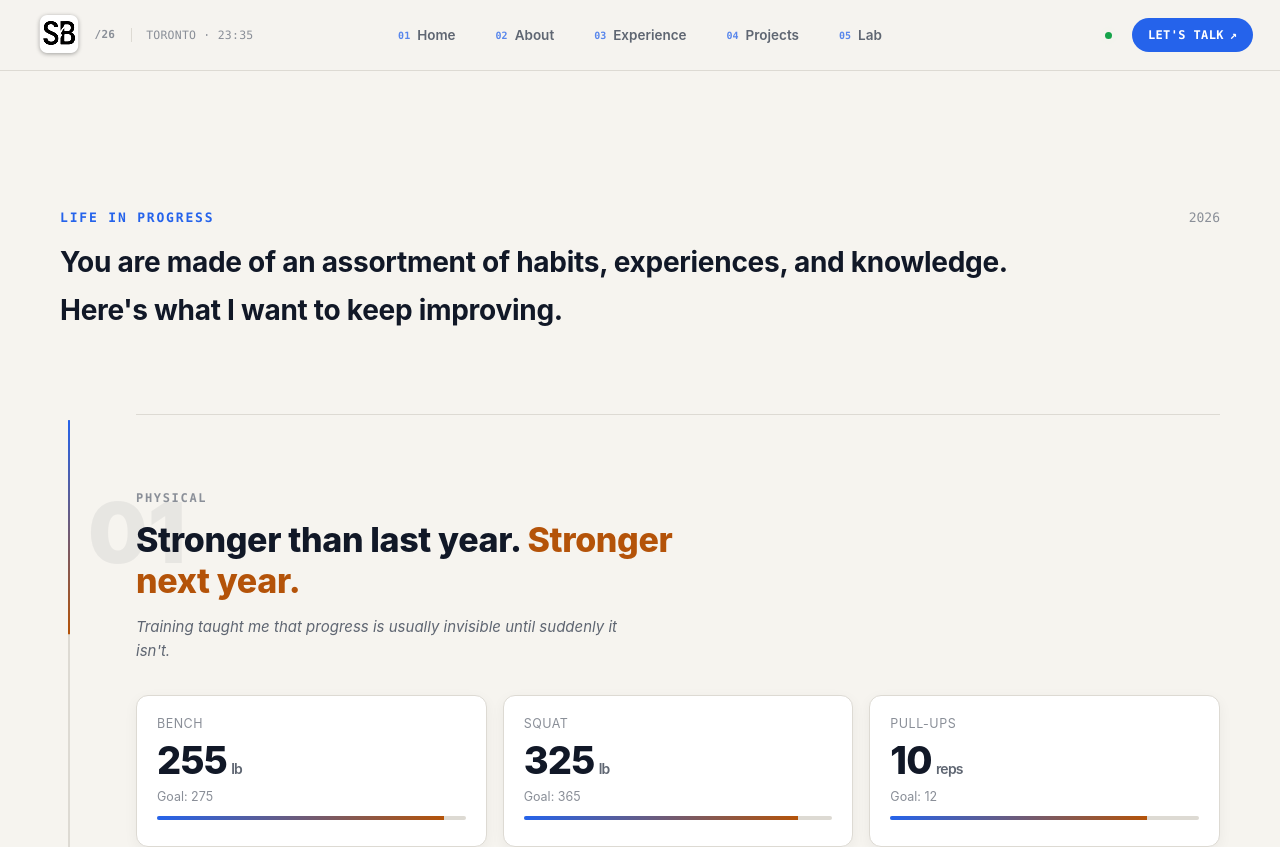
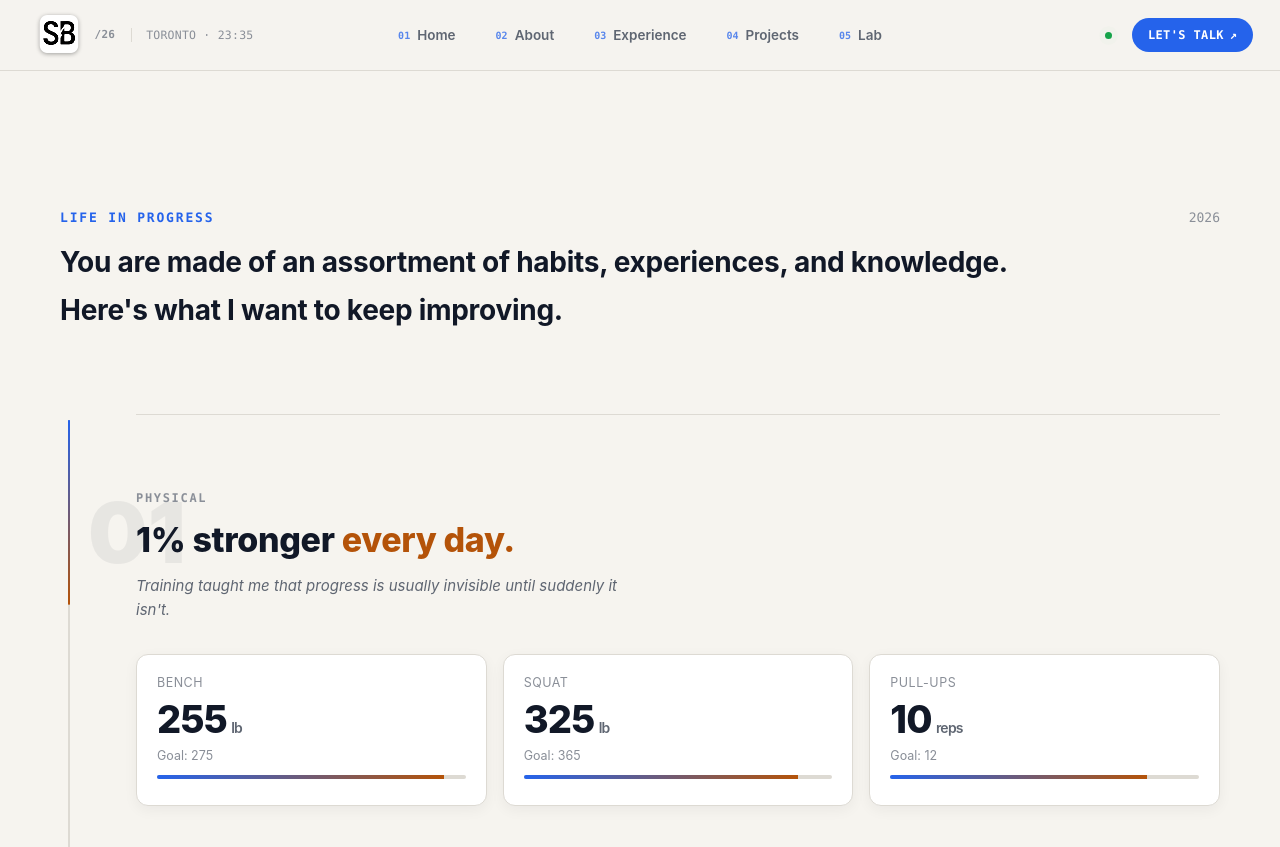
Before and after one commit to sunishth-bhogal/updated_portfolio, a React (Create React App) app: page /growth in a window 1280 px wide. Shown: the top 847 px of the page. Built offline with nearby package versions, Linux system fonts and the light colour scheme.

Commit message:
Reword Growth physical chapter headline
Change the Physical chapter headline to "1% stronger every day."

```diff
--- a/src/components/MilestonesSection.jsx
+++ b/src/components/MilestonesSection.jsx
@@ -101,7 +101,7 @@ export default function MilestonesSection({
           <div className="lip__chapter-body">
             <span className="lip__chapter-kicker">PHYSICAL</span>
             <h2 className="lip__chapter-headline">
-              Stronger than last year. <span className="lip__accent">Stronger next year.</span>
+              1% stronger <span className="lip__accent">every day.</span>
             </h2>
             <p className="lip__note">
               Training taught me that progress is usually invisible until suddenly it isn't.
```
